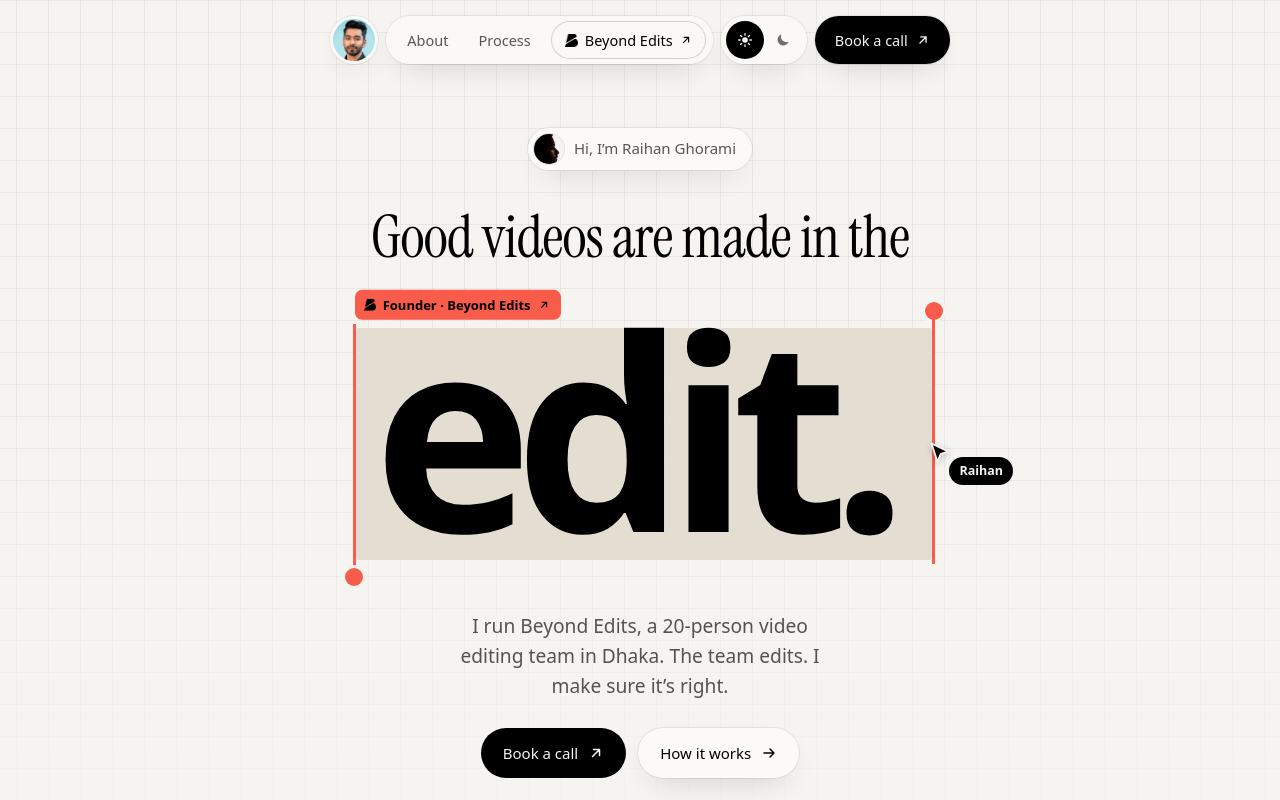
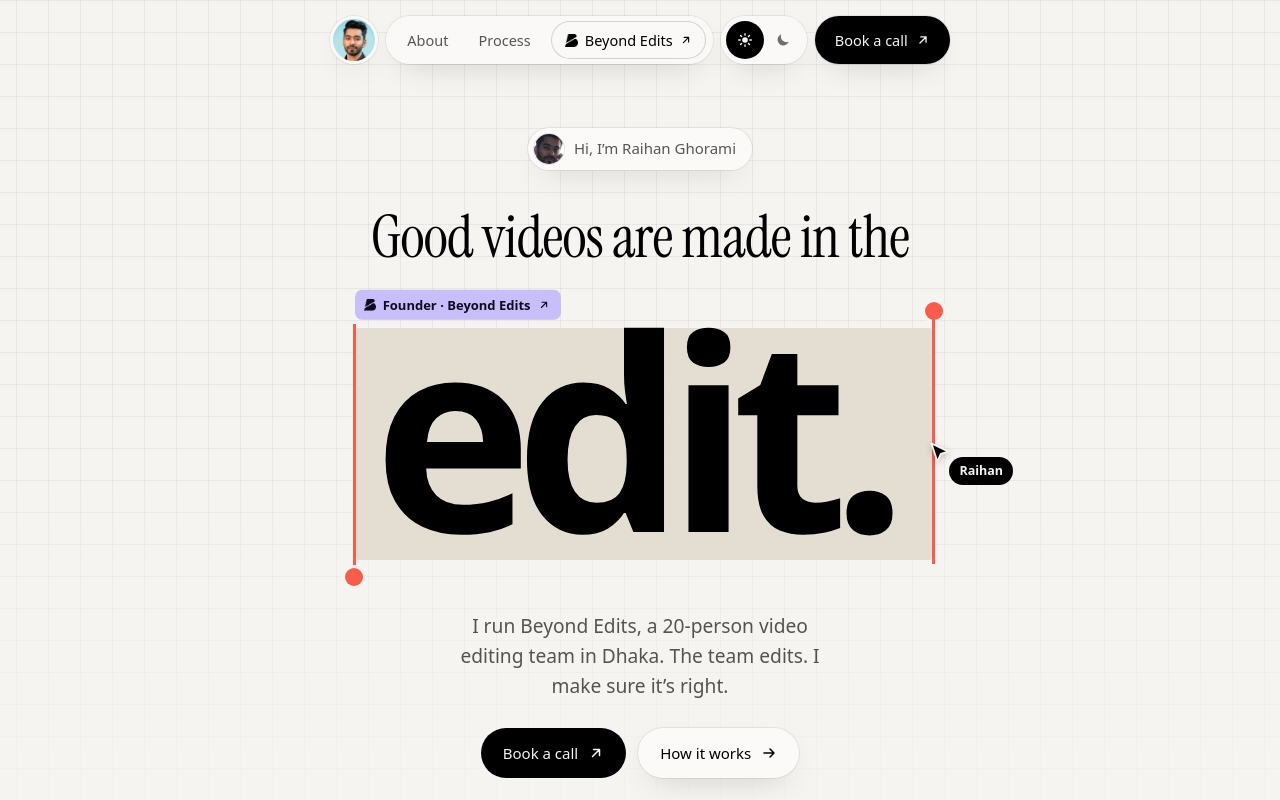
Before and after one commit to Raihan4sure-Creator/BEYOND, a Next.js app in the folder raihanghorami/: page / in a window 1280 px wide. Shown: the top 800 px of the page. Built offline with nearby package versions, Linux system fonts and the light colour scheme.

Commit message:
Clear face in the hello pill, Beyond Edits colours on the founder label
Co-Authored-By: Claude Opus 5.5 <noreply@anthropic.com>
Claude-Session: https://claude.ai/code/session_01RdWp2im6H8GFzkqyPQpJKF

```diff
--- a/raihanghorami/app/globals.css
+++ b/raihanghorami/app/globals.css
@@ -580,8 +580,9 @@ button {
   gap: 7px;
   padding: 5px 11px 5px 9px;
   border-radius: 7px;
-  background: var(--accent);
-  color: var(--on-accent);
+  /* Beyond Edits' own brand colours: lavender with their deep indigo */
+  background: #c8befa;
+  color: #0f0c1f;
   font-family: var(--sans);
   font-size: 13px;
   font-weight: 600;
@@ -591,6 +592,7 @@ button {
 }
 
 .frame-label:hover {
+  background: #d6cefc;
   transform: translateY(calc(-100% - 10px));
 }
 
--- a/raihanghorami/app/page.tsx
+++ b/raihanghorami/app/page.tsx
@@ -3,7 +3,7 @@ import { Cursor } from '@/components/Cursor';
 import { ArrowRight, ArrowUpRight } from '@/components/Icons';
 import { StepIcon } from '@/components/StepIcon';
 import { delay } from '@/components/delay';
-import { profile } from '@/content/media';
+import { helloFace } from '@/content/media';
 import { posts } from '@/content/posts';
 import { about, hero, process, results, site, stats } from '@/content/site';
 
@@ -17,7 +17,7 @@ export default function HomePage() {
         <div className="wrap">
           <p className="hello" data-reveal>
             {/* eslint-disable-next-line @next/next/no-img-element */}
-            <img src={profile} alt="" width={30} height={30} />
+            <img src={helloFace} alt="" width={30} height={30} />
             Hi, I’m Raihan Ghorami
           </p>
 
--- a/raihanghorami/content/media.ts
+++ b/raihanghorami/content/media.ts
@@ -1,5 +1,5 @@
 /** Nav avatar: headshot in the black jacket on blue. The tab icons are cut from the same photo. */
 export const avatar = '/images/raihan/raihan-headshot.webp';
 
-/** Hello pill: his lit side profile against the monitor, so it differs from the nav photo. */
-export const profile = '/images/raihan/raihan-profile.webp';
+/** Hello pill: a brightened face crop from the desk photo, so it differs from the nav headshot. */
+export const helloFace = '/images/raihan/raihan-hello.webp';
```
Also changed, not shown: raihanghorami/public/images/raihan/raihan-hello.webp (added), raihanghorami/public/images/raihan/raihan-profile.webp (deleted).
